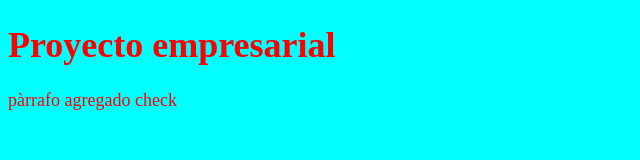
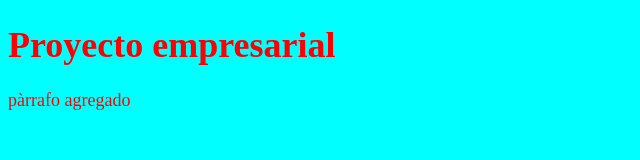
Before and after one commit to arturolopm/CursoGit, a plain HTML site: page index.html in a window 1280 px wide. Shown: the full height of the page, 0-640 px from the left. Drawn offline with Linux system fonts and the light colour scheme.

Commit message:
Update index.html

```diff
--- a/index.html
+++ b/index.html
@@ -8,6 +8,6 @@
 </head>
 <body>
 <h1>Proyecto empresarial</h1>
-  <p> pàrrafo agregado check</p>
+  <p> pàrrafo agregado</p>
 </body>
 </html>
```
